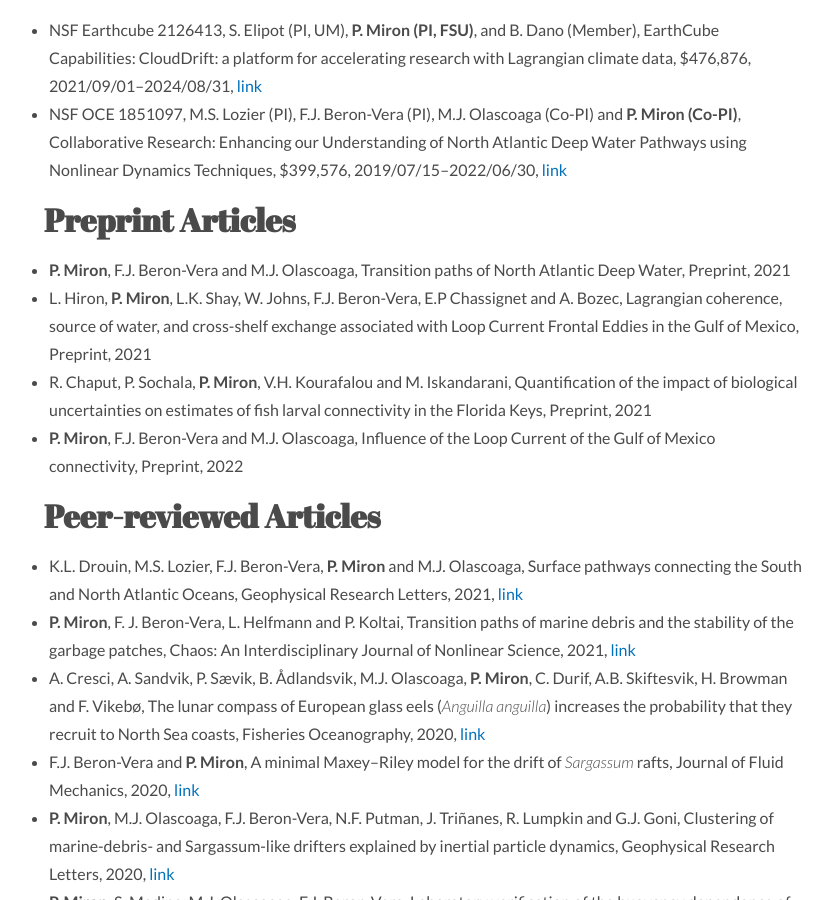
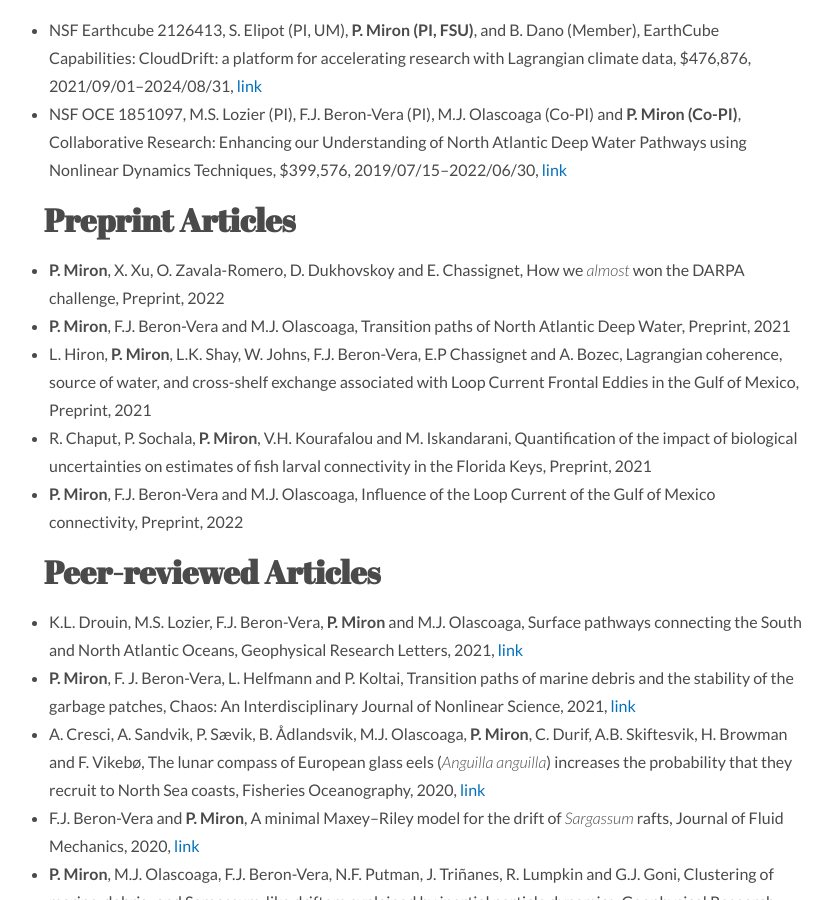
Before and after one commit to philippemiron/philippemiron.github.io, a Jekyll site: the page built from contributions.md, in a window 1280 px wide and 900 px high, scrolled down 747 px. Shown: the whole window, without its empty margins (212-1044 px from the left). Built offline with Jekyll 4.4.1, drawn with Linux system fonts in a browser that asks for light colours; nearby versions of some CDN libraries.

Commit message:
add preprint

```diff
--- a/_data/preprint.yml
+++ b/_data/preprint.yml
@@ -1,3 +1,8 @@
+- title: How we *almost* won the DARPA challenge
+  authors: '**P. Miron**, X. Xu, O. Zavala-Romero, D. Dukhovskoy and E. Chassignet'
+  journal: Preprint
+  year: '2022'
+
 - title: Transition paths of North Atlantic Deep Water
   authors: '**P. Miron**, F.J. Beron-Vera and M.J. Olascoaga'
   journal: Preprint
```
